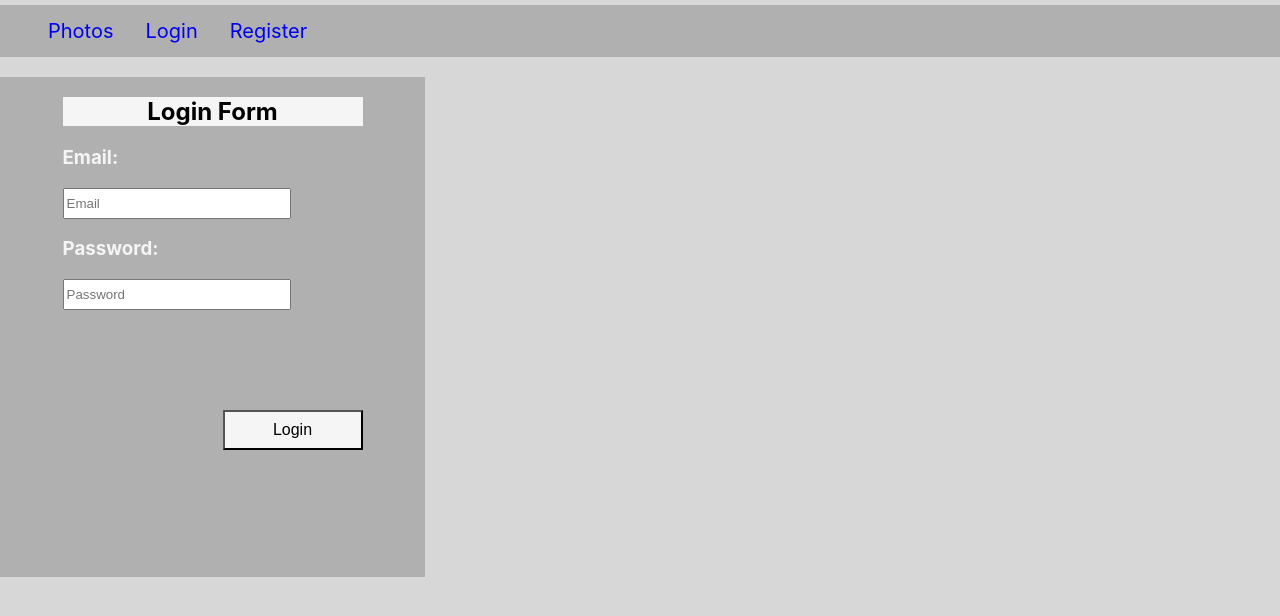
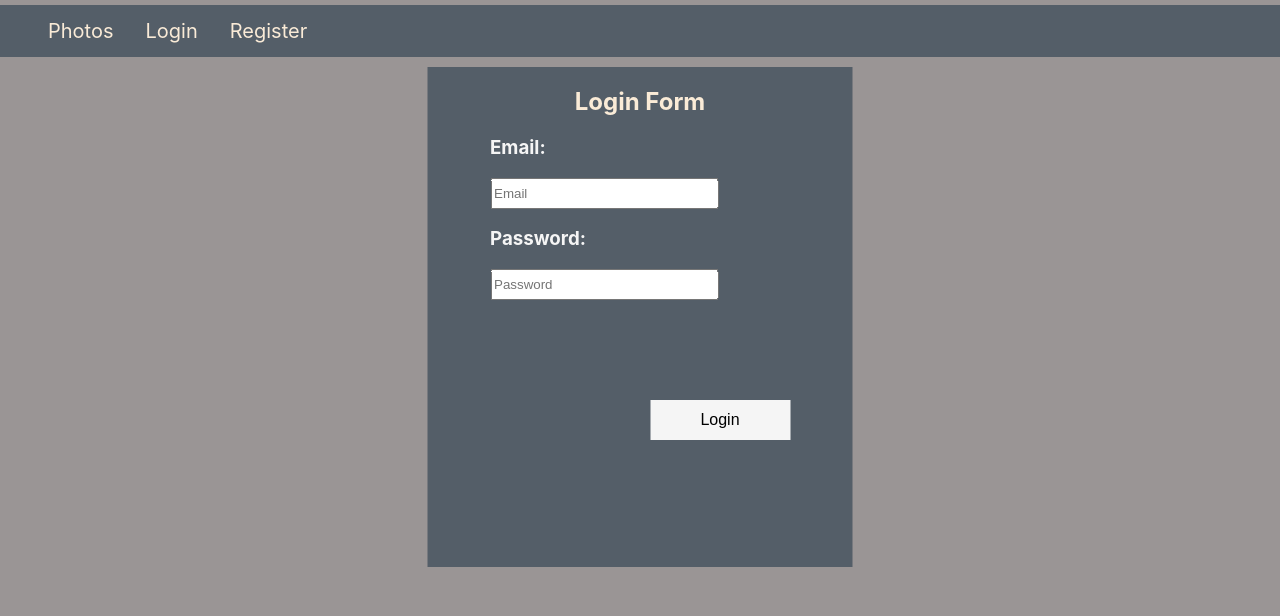
Before and after one commit to DragomirSt/photo-album, a React (Create React App) app in the folder client/: page /login in a window 1280 px wide. Shown: the top 616 px of the page. Built offline with nearby package versions, Linux system fonts and the light colour scheme.

Commit message:
changed the color styling

```diff
--- a/client/src/components/Comment/Comment.css
+++ b/client/src/components/Comment/Comment.css
@@ -10,18 +10,21 @@
 
 .create-comment {
     margin-top: 60px;
-    margin-left: 100px;
     position: relative;
     text-align: center;
     width: 700px;
     height: auto;
     padding: 40px;
     box-sizing: border-box;
-    background: rgba(156, 154, 154, 0.63);
+    background-color: rgb(84, 94, 104);
+    position: absolute;
+    left: 50%;
+    transform: translate(-50%);
 }
 
 .create-comment>label {
-    color: whitesmoke;
+    color: antiquewhite;
+    text-align: center;
     font-size: 28px;
     text-align: center;
     font-weight: 700;
@@ -30,9 +33,11 @@
 
 .btn-submit {
     margin-right: 200px;
-    font-size: 20px;
+    width: 125px;
+    height: 30px;
     background-color: whitesmoke;
     cursor:pointer;
     font: 1em sans-serif;
+    border: none;
 
 }
--- a/client/src/components/Create/CreateCard.css
+++ b/client/src/components/Create/CreateCard.css
@@ -4,11 +4,14 @@
     flex-wrap: wrap;
     flex-direction: row;
     justify-content: space-evenly;
-    background-color:  rgba(156, 154, 154, 0.63);
     border-color:  #0000003f;
     width: 425px;
     height: 500px;
     margin-top: 20px;
+    background-color: rgb(84, 94, 104);
+    position: absolute;
+    left: 50%;
+    transform: translate(-50%);
 }
 
 .button-submit {
@@ -18,6 +21,7 @@
     margin-left: 160px;
     background-color: whitesmoke;
     font: 1em sans-serif;
+    border: none;
 }
 
 .name {
@@ -36,8 +40,8 @@
 }
 
 .add-form-text {
-     background-color: whitesmoke;
-     text-align: center;
+    color: antiquewhite;
+    text-align: center;
 }
 
 .create-label {
--- a/client/src/components/Details/Details.css
+++ b/client/src/components/Details/Details.css
@@ -9,17 +9,21 @@
     margin-top: 10px;
     width: 750px;
     padding: 1.5rem;
-    background-color: rgba(156, 154, 154, 0.63);
+    background-color: rgb(84, 94, 104);
+    position: absolute;
+    left: 50%;
+    transform: translate(-50%);
 }
 
 .comments-div {
     overflow: auto;
     height: 150px;
-    background-color: whitesmoke;
+    background-color: antiquewhite;
 }
 
 .comment-section {
     grid-area: comments;
+    font-size: 18px;
 }
 
 .button-section {
@@ -29,17 +33,22 @@
 
 .photo-section {
     grid-area: card;
+    font-size: 23px;
+    text-align: center;
+    color: antiquewhite;
 }
 
 .photo-likes {
     grid-area: likes;
     justify-self: end;
+    font-size: 18px;
+    color: antiquewhite;;
 }
 
 .owner-buttons {
     width: 115px;
-    background-color: whitesmoke;
     text-align: center;
     font: 1em sans-serif;
     font-size: medium;
+    font-size: 18px;
 }
--- a/client/src/components/Edit/Edit.css
+++ b/client/src/components/Edit/Edit.css
@@ -4,16 +4,20 @@
     flex-wrap: wrap;
     flex-direction: row;
     justify-content: space-evenly;
-    background-color: rgba(156, 154, 154, 0.63);
     border-color:  #0000003f;
     width: 425px;
     height: 500px;
     margin-top: 20px;
+    background-color: rgb(84, 94, 104);
+    position: absolute;
+    left: 50%;
+    transform: translate(-50%);
 }
 
 .button-submit {
     background-color: whitesmoke;
     font: 1em sans-serif;
+    border: none;
 }
 
 .name {
@@ -32,8 +36,8 @@
 }
 
 .edit-form-text {
-     background-color: whitesmoke;
-     text-align: center;
+    color: antiquewhite;
+    text-align: center;
 }
 
 .edit-label {
--- a/client/src/components/Home/PhotoCard.css
+++ b/client/src/components/Home/PhotoCard.css
@@ -1,19 +1,19 @@
 .img {
     object-fit: cover;
     padding: 5px;
-
 }
 
 .button {
-    background-color: whitesmoke;
+    background-color:  #8c88a3d0;
     width: 130px;
     height: auto;
     text-align: center;
     font-size: 1.3rem;
-    font-style: oblique;
+
 }
 
 .photo-card {
     width: 500px;
     height: auto;
+    background-color: rgb(84, 94, 104);
 }
--- a/client/src/components/Login/Login.css
+++ b/client/src/components/Login/Login.css
@@ -4,15 +4,19 @@
     flex-wrap: wrap;
     flex-direction: row;
     justify-content: space-evenly;
-    background-color:  rgba(156, 154, 154, 0.63);
+    background-color:  rgb(84, 94, 104);
     width: 425px;
     height: 500px;
-    margin-top: 20px;
+    margin-top: 10px;
+    position: absolute;
+    left: 50%;
+    transform: translate(-50%);
 }
 
 .button-submit {
-    background-color: whitesmoke;
+    background-color: antiquewhite;
     font: 1em sans-serif;
+    border: none;
 }
 
 .email {
@@ -26,14 +30,14 @@
 }
 
 .login-form-text {
-    background-color: whitesmoke;
+    color: antiquewhite;
     text-align: center;
 }
 
 .email-label {
-    color: whitesmoke;
+    color: antiquewhite;
 }
 
 .password-label {
-    color: whitesmoke ;
+    color: antiquewhite;
 }
--- a/client/src/components/Navigation/Navigation.css
+++ b/client/src/components/Navigation/Navigation.css
@@ -5,7 +5,7 @@
     justify-content: flex-start;
     align-self: center;
     margin-top: 5px;
-    background-color: rgba(156, 154, 154, 0.63);
+    background-color: rgb(84, 94, 104);
     width: auto;
 
 }
@@ -16,5 +16,5 @@
     padding: 14px 16px;
     text-decoration: none;
     font-size: 20px;
-
+    color: antiquewhite;
 }
--- a/client/src/components/Register/Register.css
+++ b/client/src/components/Register/Register.css
@@ -4,15 +4,19 @@
     flex-wrap: wrap;
     flex-direction: row;
     justify-content: space-evenly;
-    background-color: rgba(156, 154, 154, 0.63);
+    background-color: rgb(84, 94, 104);
     width: 425px;
     height: 500px;
-    margin-top: 20px;
+    margin-top: 10px;
+    position: absolute;
+    left: 50%;
+    transform: translate(-50%);
 }
 
 .button-submit {
     background-color: whitesmoke;
     font: 1em sans-serif;
+    border: none;
 }
 
 .email-input {
@@ -26,7 +30,7 @@
 }
 
 .register-form-text {
-     background-color: whitesmoke;
+     color: antiquewhite;
      text-align: center;
 }
 
--- a/client/src/index.css
+++ b/client/src/index.css
@@ -5,7 +5,7 @@ body {
     sans-serif;
   -webkit-font-smoothing: antialiased;
   -moz-osx-font-smoothing: grayscale;
-  background-color: rgba(206, 205, 205, 0.801);
+  background-color: rgba(116, 109, 109, 0.726);
 
 }
 
```
Also changed, not shown: client/src/components/Home/AllPhotos.css (line endings or trailing spaces).
